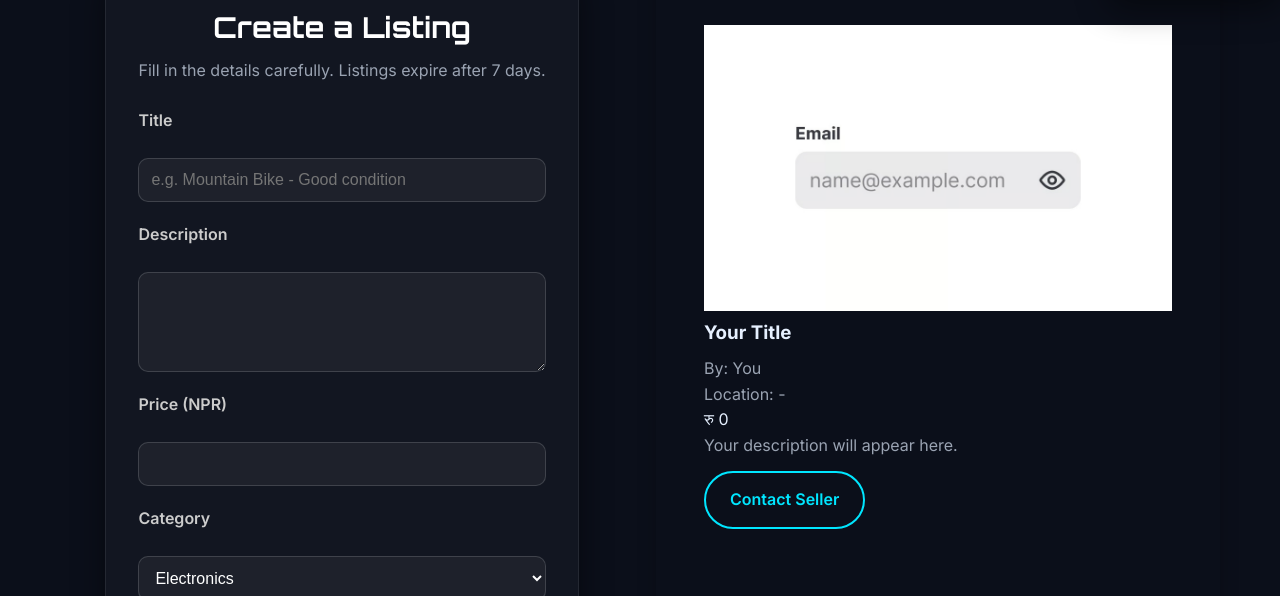
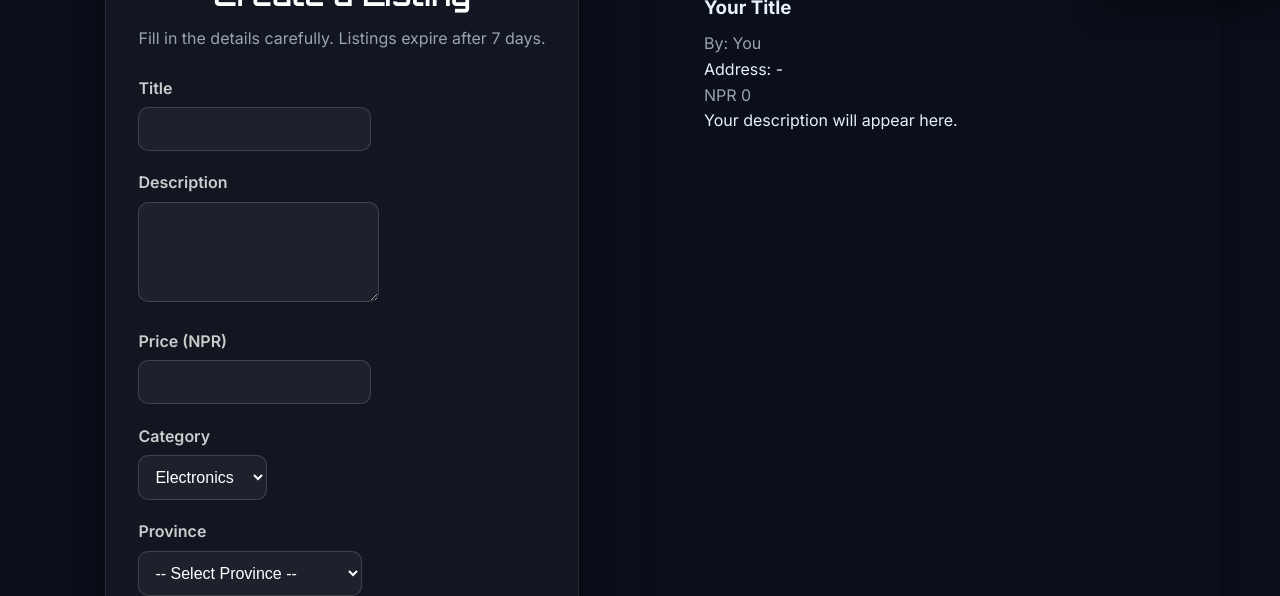
Before and after one commit to Young-Jerry/YJ-Draft--3, a website built with Vite: page sell.html in a window 1280 px wide. Shown: the part 204-800 px from the top of the page. Built offline with nearby package versions, Linux system fonts and the light colour scheme; sample sign-in values are in the browser's storage.

Commit message:
Update sell.html

```diff
--- a/sell.html
+++ b/sell.html
@@ -2,9 +2,8 @@
 <html lang="en">
 <head>
   <meta charset="utf-8" />
-  <meta name="viewport" content="width=device-width, initial-scale=1" />
+  <meta name="viewport" content="width=device-width,initial-scale=1" />
   <title>Sell — Nepali Bazar</title>
-  <meta name="description" content="Post an ad on Nepali Bazar. Fill the form and preview your listing live." />
 
   <!-- Fonts -->
   <link href="https://fonts.googleapis.com/css2?family=Orbitron:wght@500;700;900&family=Inter:wght@300;400;600;700&display=swap" rel="stylesheet">
@@ -14,33 +13,32 @@
   <link rel="stylesheet" href="css/layout.css">
   <link rel="stylesheet" href="css/fixes.css">
 
-  <!-- Page CSS -->
+  <!-- Page-specific CSS -->
   <link rel="stylesheet" href="css/sell.css">
 </head>
 <body data-page="sell">
-  <!-- Header (no duplicate Sell link here) -->
+
+  <!-- Header -->
   <header class="site-header">
     <div class="container header-inner">
-      <a href="index.html" class="brand" aria-label="Nepali Bazar home">
+      <a href="index.html" class="brand">
         <div class="logo">NB</div>
         <div class="brand-text">
           <div class="brand-title">Nepali Bazar</div>
           <div class="brand-sub">Buy · Sell · Connect</div>
         </div>
       </a>
-
-      <nav class="nav" role="navigation" aria-label="Main">
+      <nav class="nav">
         <a href="index.html" class="nav-link">Home</a>
         <a href="products.html" class="nav-link">Products</a>
         <a href="login.html" id="login-link" class="nav-link">Login</a>
-
         <div id="user-dropdown" class="user-dropdown" style="display:none;">
-          <button id="user-btn" class="nav-link dropdown-toggle" aria-haspopup="true" aria-expanded="false">
-            <span id="username-display"></span> ▾
+          <button id="user-btn" class="nav-link dropdown-toggle">
+            <span id="username-display"></span> ▼
           </button>
-          <div id="dropdown-menu" class="dropdown-menu" role="menu" aria-hidden="true">
-            <a href="profile.html" role="menuitem">Profile</a>
-            <a href="#" id="logout-btn" role="menuitem">Logout</a>
+          <div id="dropdown-menu" class="dropdown-menu">
+            <a href="profile.html">Profile</a>
+            <a href="#" id="logout-btn">Logout</a>
           </div>
         </div>
       </nav>
@@ -48,101 +46,97 @@
   </header>
 
   <!-- Main -->
-  <main class="container">
-    <div class="sell-layout">
+  <main class="container sell-layout">
     <!-- Form -->
-      <section class="form-wrapper" aria-labelledby="create-heading">
-        <h2 id="create-heading">Create a Listing</h2>
+    <div class="form-wrapper">
+      <h2>Create a Listing</h2>
       <p class="muted">Fill in the details carefully. Listings expire after 7 days.</p>
 
-        <form id="sell-form" novalidate>
+      <form id="sell-form">
+        <div class="form-group">
           <label for="sell-title">Title</label>
-          <input id="sell-title" name="title" class="input-glow" required placeholder="e.g. Mountain Bike - Good condition">
+          <input type="text" id="sell-title" required class="input-glow" />
+        </div>
 
+        <div class="form-group">
           <label for="sell-desc">Description</label>
-          <textarea id="sell-desc" name="description" rows="4" class="input-glow" required></textarea>
+          <textarea id="sell-desc" rows="4" required class="input-glow"></textarea>
+        </div>
 
+        <div class="form-group">
           <label for="sell-price">Price (NPR)</label>
-          <input id="sell-price" name="price" type="number" min="1" class="input-glow" required>
+          <input type="number" id="sell-price" min="1" required class="input-glow" />
+        </div>
 
+        <div class="form-group">
           <label for="sell-category">Category</label>
-          <select id="sell-category" name="category" class="input-glow" required>
-            <option value="Electronics">Electronics</option>
-            <option value="Vehicles">Vehicles</option>
-            <option value="Real Estate">Real Estate</option>
-            <option value="Fashion">Fashion</option>
-            <option value="Services">Services</option>
-            <option value="Other">Other</option>
+          <select id="sell-category" class="input-glow">
+            <option>Electronics</option>
+            <option>Vehicles</option>
+            <option>Real Estate</option>
+            <option>Fashion</option>
+            <option>Services</option>
+            <option>Other</option>
           </select>
+        </div>
 
+        <div class="form-group">
           <label for="sell-province">Province</label>
-          <select id="sell-province" name="province" class="input-glow" required>
+          <select id="sell-province" class="input-glow" required>
             <option value="">-- Select Province --</option>
-            <option value="Province 1">Province 1</option>
-            <option value="Madhesh Province">Madhesh Province</option>
-            <option value="Bagmati Province">Bagmati Province</option>
-            <option value="Gandaki Province">Gandaki Province</option>
-            <option value="Lumbini Province">Lumbini Province</option>
-            <option value="Karnali Province">Karnali Province</option>
-            <option value="Sudurpashchim Province">Sudurpashchim Province</option>
+            <option value="1">Koshi (Province 1)</option>
+            <option value="2">Madhesh Province</option>
+            <option value="3">Bagmati Province</option>
+            <option value="4">Gandaki Province</option>
+            <option value="5">Lumbini Province</option>
+            <option value="6">Karnali Province</option>
+            <option value="7">Sudurpashchim Province</option>
           </select>
+        </div>
 
+        <div class="form-group">
           <label for="sell-city">City</label>
-          <select id="sell-city" name="city" class="input-glow" required>
-            <option value="">-- Select City --</option>
-          </select>
+          <select id="sell-city" class="input-glow" required></select>
+        </div>
 
-          <label for="sell-contact">Contact (phone or email)</label>
-          <input id="sell-contact" name="contact" class="input-glow" placeholder="98XXXXXXXX or name@example.com">
+        <div class="form-group">
+          <label for="sell-images">Images (max 3)</label>
+          <input type="file" id="sell-images" accept="image/*" multiple class="input-glow" />
+          <div id="image-preview-container" class="image-preview-container"></div>
+        </div>
 
-          <label for="sell-images">Images (max 3)</label>
-          <input id="sell-images" name="imageFiles" type="file" accept="image/*" multiple class="input-glow">
-          <div id="image-preview-container" class="image-preview-container" aria-live="polite"></div>
-
-          <button type="submit" id="publish-btn" class="btn btn-primary neon-btn" style="margin-top:1rem;">Publish Listing</button>
+        <button type="submit" class="btn btn-primary neon-btn" style="margin-top:1rem;">Publish Listing</button>
       </form>
-      </section>
+    </div>
 
     <!-- Live Preview -->
-      <aside class="preview-panel" aria-live="polite">
+    <div class="preview-panel">
       <h2>Live Preview</h2>
-        <article class="preview-card card" aria-label="Listing preview">
-          <div class="thumb preview-main-thumb">
-            <img id="preview-main-img" src="assets/images/placeholder.jpg" alt="Preview main" />
+      <div class="preview-card">
+        <h3 id="preview-title">Your Title</h3>
+        <p id="preview-by" class="muted">By: You</p>
+        <p id="preview-address">Address: -</p>
+        <p id="preview-price" class="muted">NPR 0</p>
+        <p id="preview-desc">Your description will appear here.</p>
+        <div class="preview-images" id="preview-images"></div>
       </div>
-
-          <div class="preview-info">
-            <h3 id="preview-title">Your Title</h3>
-            <div class="muted" id="preview-by">By: You</div>
-            <div class="muted" id="preview-address">Location: -</div>
-            <div class="price" id="preview-price">रु 0</div>
-            <p id="preview-desc" class="muted">Your description will appear here.</p>
-
-            <div id="preview-thumbs" class="preview-thumbs" aria-hidden="false"></div>
-
-            <div style="margin-top:12px;">
-              <a id="preview-contact" class="btn btn-ghost btn-small" href="#">Contact Seller</a>
-            </div>
-          </div>
-        </article>
-      </aside>
     </div>
   </main>
 
   <!-- Success Modal -->
-  <div id="sell-success" class="nb-modal" aria-hidden="true">
+  <div id="sell-success" class="nb-modal" style="display:none;">
     <div class="nb-modal-content">
-      <button class="nb-modal-close" id="sell-success-close" aria-label="Close">&times;</button>
       <h2>Listing Published 🎉</h2>
       <p>Your item has been successfully listed on Nepali Bazar. It will expire in 7 days.</p>
       <div style="margin-top:15px;">
         <a href="products.html" class="btn btn-primary neon-btn">Go to Shop</a>
         <a href="profile.html" class="btn btn-ghost">View My Listings</a>
-        <button class="btn btn-ghost" id="sell-modal-close">Close</button>
+        <button class="btn btn-ghost close">Close</button>
       </div>
     </div>
   </div>
 
+  <!-- Footer -->
   <footer class="site-footer">
     <div class="container footer-inner">
       <div>© <span id="year"></span> Nepali Bazar</div>
@@ -150,7 +144,7 @@
     </div>
   </footer>
 
-  <!-- SCRIPTS: core -> page -> router -->
+  <!-- Scripts -->
   <script src="js/core.js"></script>
   <script src="js/sell.js"></script>
   <script src="js/app.js"></script>
```
Lines whose indentation alone changed are shown as unchanged.
